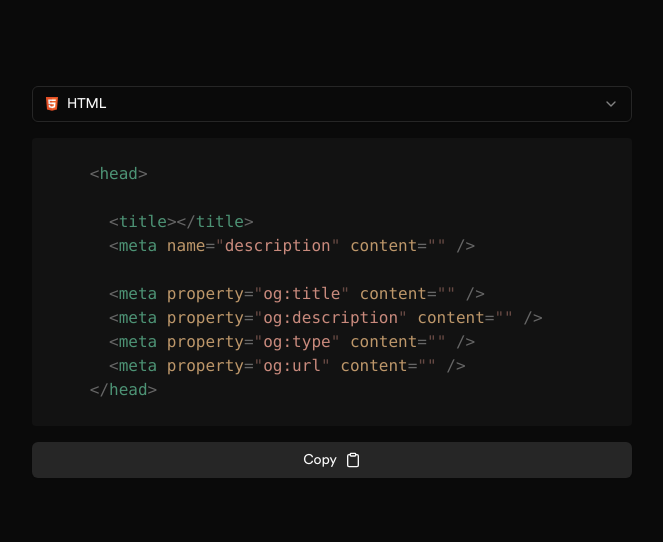
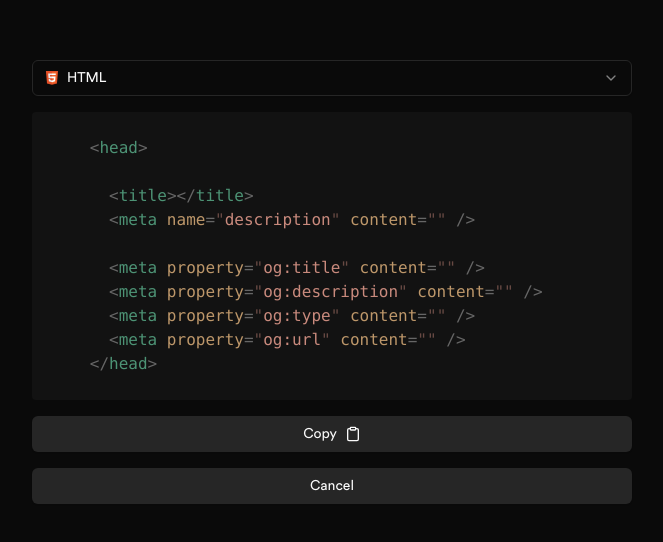
Before and after one commit to koresturm/opengraphite, a Next.js app: page /code in a window 1280 px wide. Shown: the part 118-660 px from the top of the page, without its empty margins (308-971 px from the left). Built offline with nearby package versions, Linux system fonts and the light colour scheme.

Commit message:
Added cancel links to pages

```diff
--- a/app/code/page.tsx
+++ b/app/code/page.tsx
@@ -7,16 +7,17 @@ import templates from "@/lib/templates"
 import { useState, useEffect } from "react"
 import { codeToHtml } from 'shiki'
 import { Clipboard } from "lucide-react"
+import Link from "next/link"
 
 const code = () => {
 
   const { openGraphData } = useOpenGraphContext()
 
-  const [ framework , setFramework ] = useState('html')
+  const [framework, setFramework] = useState('html')
 
-  const [ highlightedCode , setHighlightedCode ] = useState('')
+  const [highlightedCode, setHighlightedCode] = useState('')
 
-  const [ rawText , setRawText ] = useState('')
+  const [rawText, setRawText] = useState('')
 
   const runHighlighting = async () => {
 
@@ -50,7 +51,7 @@ const code = () => {
           <SelectContent>
             <SelectGroup>
               <SelectLabel>Frameworks</SelectLabel>
-                {Object.entries(templates).map(([key , value]) =>
+              {Object.entries(templates).map(([key, value]) =>
                 <SelectItem value={key} key={key}>
                   <div className='flex items-center gap-2 w-full'>
                     <value.icon />
@@ -63,14 +64,18 @@ const code = () => {
           </SelectContent>
         </Select>
 
-          <div dangerouslySetInnerHTML={{__html: highlightedCode }} className='w-full overflow-hidden rounded'></div>
+        <div dangerouslySetInnerHTML={{ __html: highlightedCode }} className='w-full overflow-hidden rounded'></div>
 
         <Button variant={'secondary'} onClick={() => navigator.clipboard.writeText(rawText)} className='w-full'>
           Copy <Clipboard />
         </Button>
+
+        <Button variant={'secondary'} asChild>
+          <Link href='/' className='font-bold'>
+            Cancel
+          </Link>
+        </Button>
       </div>
-
-
     </div>
   )
 }
--- a/app/editor/page.tsx
+++ b/app/editor/page.tsx
@@ -10,9 +10,9 @@ import Link from 'next/link'
 import React, { useEffect, useState } from 'react'
 
 const EditorPage = () => {
-    const {  openGraphData: form, setOpenGraphData: setForm } = useOpenGraphContext()
+  const { openGraphData: form, setOpenGraphData: setForm } = useOpenGraphContext()
 
-    const [ formIsValid , setFormIsValid ] = useState(false)
+  const [formIsValid, setFormIsValid] = useState(false)
 
   useEffect(() => {
     console.log(form)
@@ -25,23 +25,23 @@ const EditorPage = () => {
         <h1 className='text-2xl font-bold'>Opengraph Editor</h1>
         <Input
           value={form.title}
-            onChange={(e) => setForm({...form, title: e.target.value})} placeholder='Title'
+          onChange={(e) => setForm({ ...form, title: e.target.value })} placeholder='Title'
         />
 
         <Input
           value={form.url}
-            onChange={(e) => setForm({...form, url: e.target.value})} placeholder='Site URL'
+          onChange={(e) => setForm({ ...form, url: e.target.value })} placeholder='Site URL'
         />
 
         <Textarea
           value={form.description}
-            onChange={(e) => setForm({...form, description: e.target.value})}
+          onChange={(e) => setForm({ ...form, description: e.target.value })}
           placeholder='Description' className='resize-none'
         />
 
         <Select
           value={form.type}
-            onValueChange={type => setForm({...form, type })}
+          onValueChange={type => setForm({ ...form, type })}
         >
           <SelectTrigger className="w-full">
             <SelectValue placeholder="What type of opengragh?" />
@@ -64,6 +64,12 @@ const EditorPage = () => {
             </Link>
           </Button>
         }
+
+        <Button variant={'secondary'} asChild>
+          <Link href='/' className='font-bold'>
+            Cancel
+          </Link>
+        </Button>
       </div>
     </div>
   )
```
Lines whose indentation alone changed are shown as unchanged.
